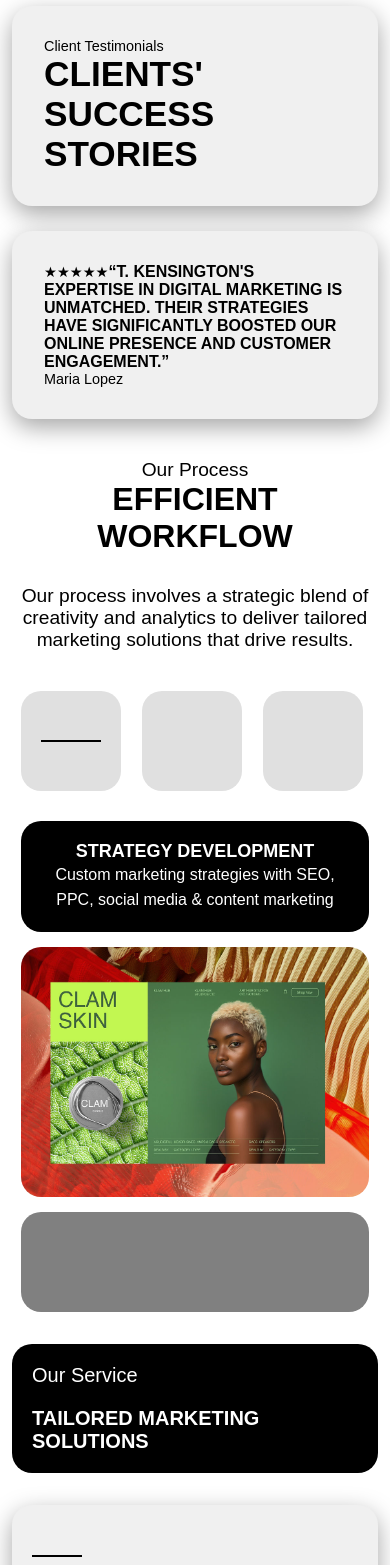
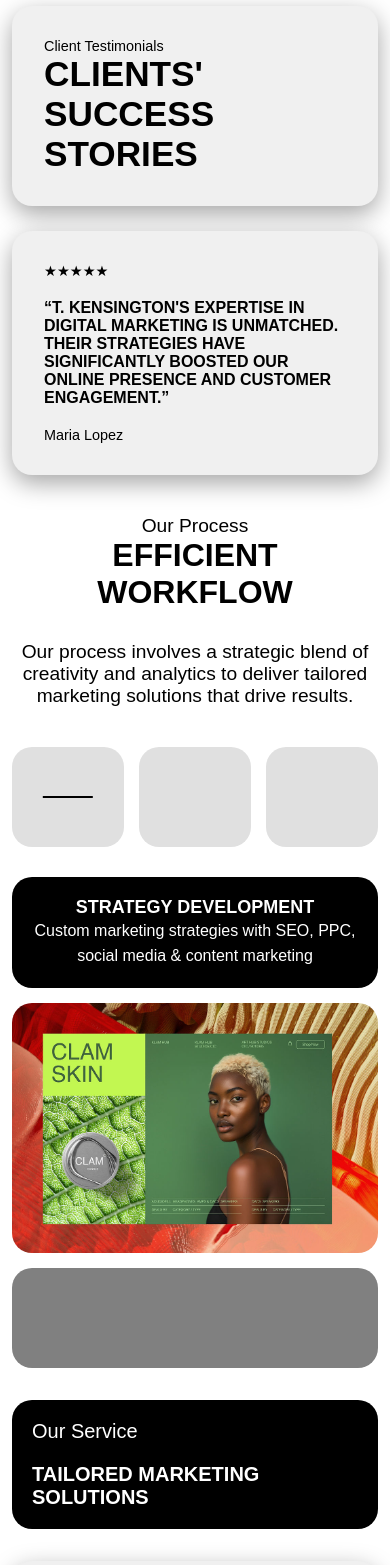
Before and after one commit to ahsan0110/wix-template, a Vue app: page / in a window 390 px wide. Shown: the part 2134-3699 px from the top of the page. Built offline with nearby package versions, Linux system fonts and the light colour scheme.

Commit message:
fixed greencard responsiveness

```diff
--- a/src/components/GreenCard.vue
+++ b/src/components/GreenCard.vue
@@ -68,7 +68,7 @@ export default {
 /* Div styling */
 .div-grey {
   background: #e0e0e0;
-  width: 100px;
+  width: 100%;
   height: 100px;
   position: relative;
   display: flex;
@@ -82,7 +82,7 @@ export default {
 .div-grey::after {
   content: "";
   position: absolute;
-  width: 60%;
+  width: 45%;
   height: 2px;
   background-color: #000;
   top: 50%;
--- a/src/components/HomeGrid.vue
+++ b/src/components/HomeGrid.vue
@@ -44,7 +44,7 @@
             </div>
         </div>
         <div class="div6 ">
-            <div class="reveal">
+            <div class="reveal stars">
                 <span>&#9733;&#9733;&#9733;&#9733;&#9733;</span>
 
                 <q>T. KENSINGTON'S EXPERTISE IN DIGITAL MARKETING IS UNMATCHED. THEIR STRATEGIES HAVE SIGNIFICANTLY
--- a/src/style.css
+++ b/src/style.css
@@ -247,10 +247,14 @@ body {
   background-color: var(--lightGrey);
   padding: 32px;
   display: flex;
+
+  box-shadow: 0 8px 24px rgba(0, 0, 0, 0.356);
+}
+.stars {
+  display: flex;
   flex-direction: column;
   gap: 20px;
   justify-content: flex-end;
-  box-shadow: 0 8px 24px rgba(0, 0, 0, 0.356);
 }
 #learn-more-btn {
   background-color: #f0f0f0;
@@ -848,11 +852,15 @@ footer {
     height: 100px; /* optional */
   }
 
-  /* Optional: reduce gaps */
+
   .green-parent {
     gap: 15px;
-    max-width: 95%;
+
   }
+  .div-grey::before,
+.div-grey::after {
+  width: 40%;
+}
   .contact-form-section {
     flex-direction: column;
   }
@@ -861,7 +869,7 @@ footer {
   .contact-form {
     max-width: 100%;
   }
-  .span-line{
+  .span-line {
     width: 50px;
     margin-top: 30px;
   }
@@ -952,6 +960,9 @@ footer {
   .two-img-images {
     height: clamp(250px, 50vw, 400px); /* reasonable height for mobile */
   }
+  .green-parent{
+    max-width: 100%;
+  }
 }
 @media (max-width: 450px) {
   footer {
@@ -965,6 +976,7 @@ footer {
   .pages {
     width: 85%;
   }
+
 }
 @media (max-width: 435px) {
   body {
```
